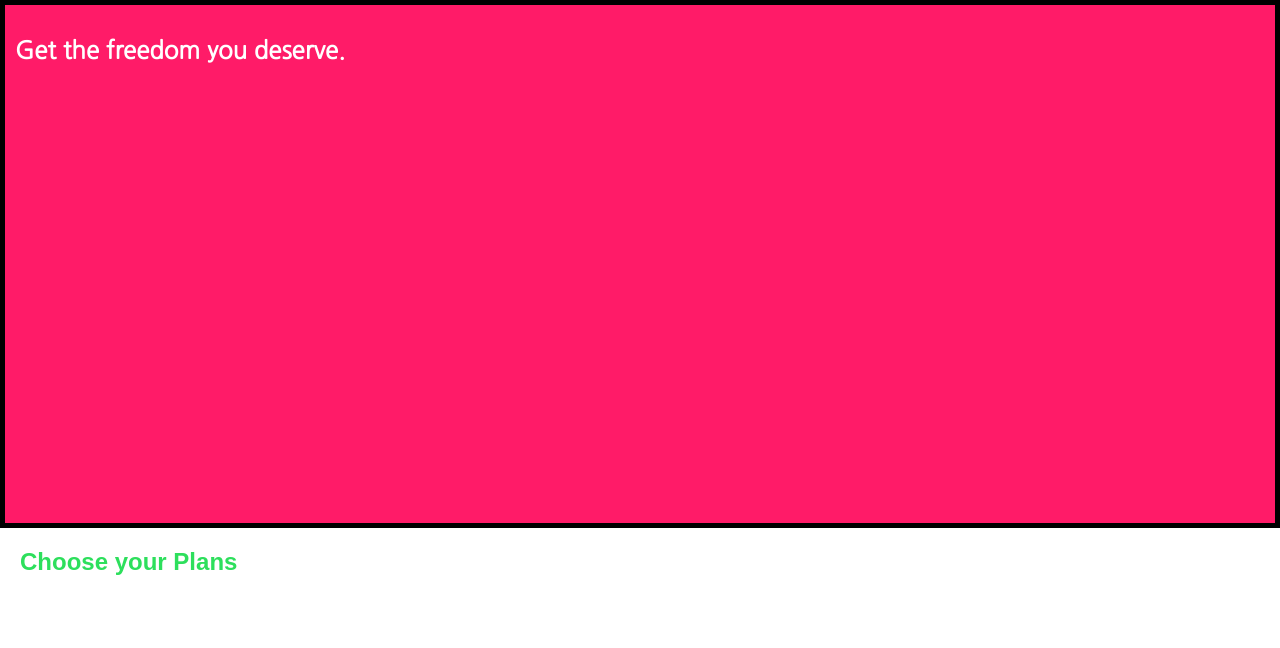
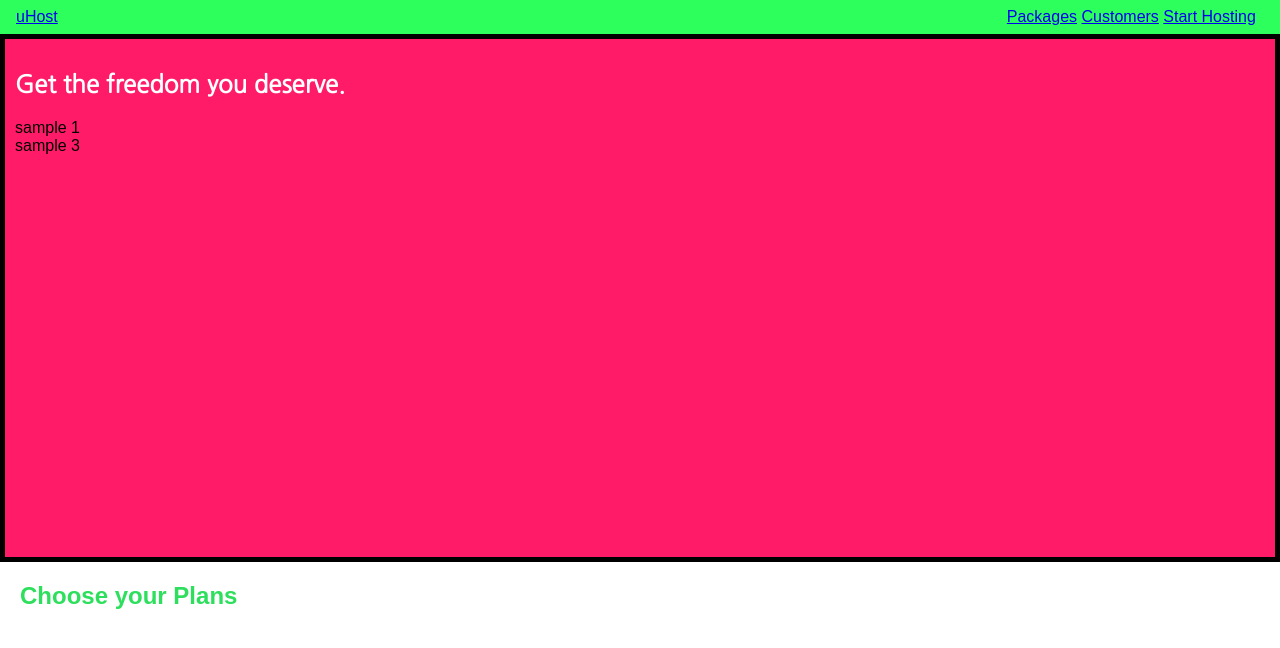
Before and after one commit to C17AN/CSS-Practice, a plain HTML site: page udemy/lec13/original (1)/index.html in a window 1280 px wide. Drawn offline with Linux system fonts and the light colour scheme.

Commit message:
2020-07-02

```diff
--- a/udemy/lec13/original (1)/index.html
+++ b/udemy/lec13/original (1)/index.html
@@ -14,9 +14,31 @@
   </head>
 
   <body>
+    <header class="main-header">
+      <div class="logo">
+        <a href="index.html">
+          uHost
+        </a>
+      </div><nav class="main-nav">
+        <ul class="main-nav__items">
+          <li class="main-nav__item">
+            <a href="packages/index.html">Packages</a>
+          </li>
+          <li class="main-nav__item">
+            <a href="customers/index.html">Customers</a>
+          </li>
+          <li class="main-nav__item">
+            <a href="start-hosting/index.html">Start Hosting</a>
+          </li>
+        </ul>
+      </nav>
+    </header>
     <main>
       <section id="project-overview">
         <h1>Get the freedom you deserve.</h1>
+        <div id="sample-1">sample 1</div>
+        <div id="sample-2">sample 2</div>
+        <div id="sample-3">sample 3</div>
       </section>
       <section id="plans">
         <h1 class="section-title">Choose your Plans</h1>
--- a/udemy/lec13/original (1)/main.css
+++ b/udemy/lec13/original (1)/main.css
@@ -30,3 +30,34 @@ h1 {
   color: white;
   font-family: "Nanum Gothic", sans-serif;
 }
+
+.main-header > div {
+  display: inline-block;
+}
+
+.main-nav {
+  display: inline-block;
+  text-align: right;
+  width: calc(100% - 50px);
+}
+
+.main-header {
+  width: 100%;
+  background: #2dff5c;
+  padding: 8px 16px;
+  display: inline-block;
+}
+
+#sample-2 {
+  display: none;
+}
+
+.main-nav__item {
+  display: inline-block;
+}
+
+.main-nav__items {
+  margin: 0;
+  padding: 0;
+  list-style: none;
+}
```
